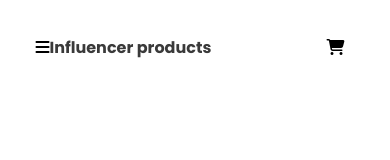
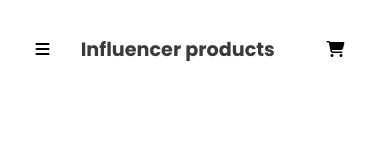
Before and after one commit to shuvodeb17/influncer-gear-org, a plain HTML site: page index.html in a window 390 px wide. Shown: the top 160 px of the page. Drawn offline with Linux system fonts and the light colour scheme.

Commit message:
header responsive section problem solved

```diff
--- a/styles/style.css
+++ b/styles/style.css
@@ -21,7 +21,7 @@
   display: flex;
   align-items: center;
   justify-content: space-between;
-  padding: 120px 0px 0px 0px;
+  padding: 68px 0px 12px 0px;
 }
 .logo {
   font-size: 22px;
@@ -237,13 +237,16 @@ footer {
     display: flex;
     align-items: center;
     flex-direction: row-reverse;
+    justify-content: space-between;
+    text-align: center;
+    width: 75%;
   }
   .logo-bars li {
     list-style-type: none;
     display: block;
   }
   .logo {
-    font-size: 1em;
+    font-size: 1.2em;
   }
   .menu ul {
     display: flex;
@@ -399,5 +402,5 @@ Responsive tablet device
   /* company logo section */
   .all-logo-company {
     width: 100%;
+  }
 }
-}
```
